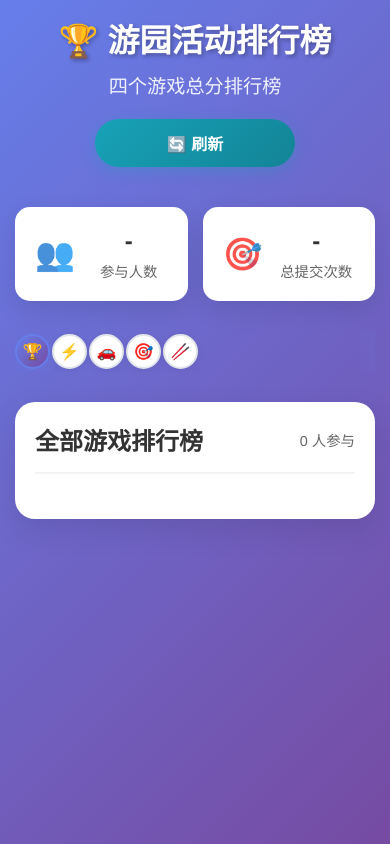
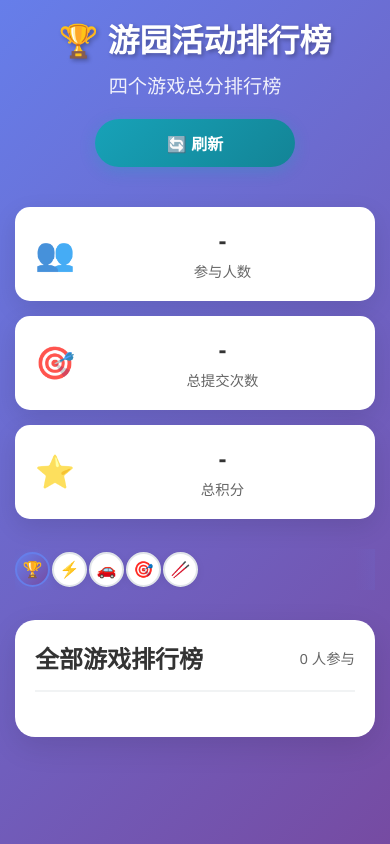
Before and after one commit to hmh38324/leaderboard, a website: page public/index.html in a window 390 px wide. Drawn offline with Linux system fonts and the light colour scheme; no server answers.

Commit message:
优化统计概览布局
- 桌面端：使用自适应网格布局，支持更多列显示
- 移动端：改为单列布局，提升移动端显示效果
- 移除固定宽度限制，让布局更加灵活

```diff
--- a/public/index.html
+++ b/public/index.html
@@ -44,7 +44,13 @@
                     <div class="stat-label">总提交次数</div>
                 </div>
             </div>
-            <!-- 总积分统计框已隐藏 -->
+            <div class="stat-card">
+                <div class="stat-icon">⭐</div>
+                <div class="stat-content">
+                    <div class="stat-number" id="totalScore">-</div>
+                    <div class="stat-label">总积分</div>
+                </div>
+            </div>
         </div>
 
         <!-- 游戏选择器 -->
--- a/public/style.css
+++ b/public/style.css
@@ -73,12 +73,9 @@ header p {
 /* 统计概览 */
 .stats-overview {
     display: grid;
-    grid-template-columns: repeat(2, 1fr);
+    grid-template-columns: repeat(auto-fit, minmax(200px, 1fr));
     gap: 20px;
     margin-bottom: 30px;
-    max-width: 600px;
-    margin-left: auto;
-    margin-right: auto;
 }
 
 .stat-card {
@@ -568,9 +565,8 @@ header p {
     }
 
     .stats-overview {
-        grid-template-columns: repeat(2, 1fr);
+        grid-template-columns: 1fr;
         gap: 15px;
-        max-width: 100%;
     }
 
     .stat-card {
```
